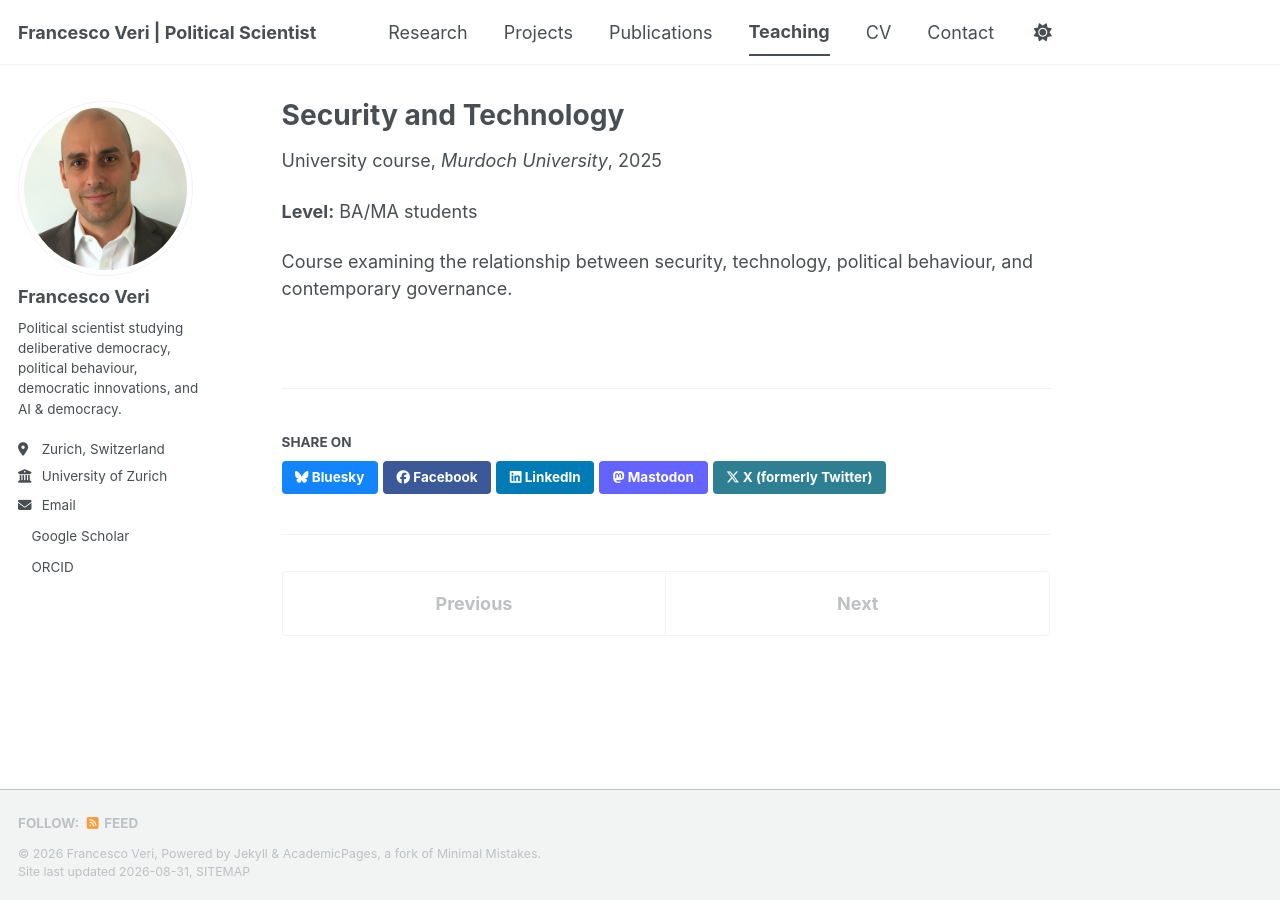
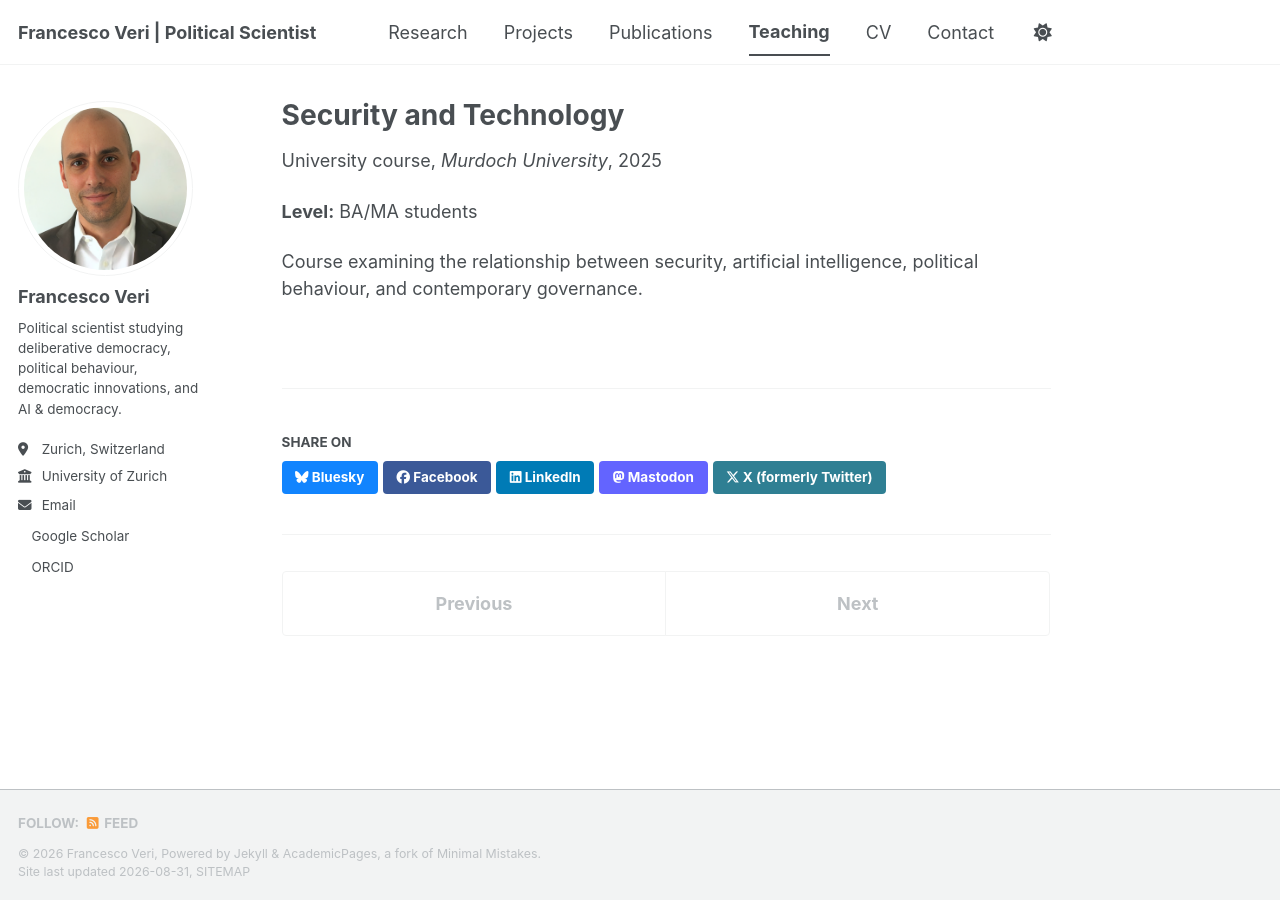
Before and after one commit to francescoveri/francescoveri.github.io, a Jekyll site: the page built from _teaching/2025-security-and-technology.md, in a window 1280 px wide. Built offline with Jekyll 4.4.1, drawn with Linux system fonts in a browser that asks for light colours; a style sheet for code colours, icons or effects is not loaded.

Commit message:
Update 2025-security-and-technology.md

```diff
--- a/_teaching/2025-security-and-technology.md
+++ b/_teaching/2025-security-and-technology.md
@@ -10,4 +10,4 @@ location: "Australia"
 
 **Level:** BA/MA students
 
-Course examining the relationship between security, technology, political behaviour, and contemporary governance.
+Course examining the relationship between security, artificial intelligence, political behaviour, and contemporary governance.
```
